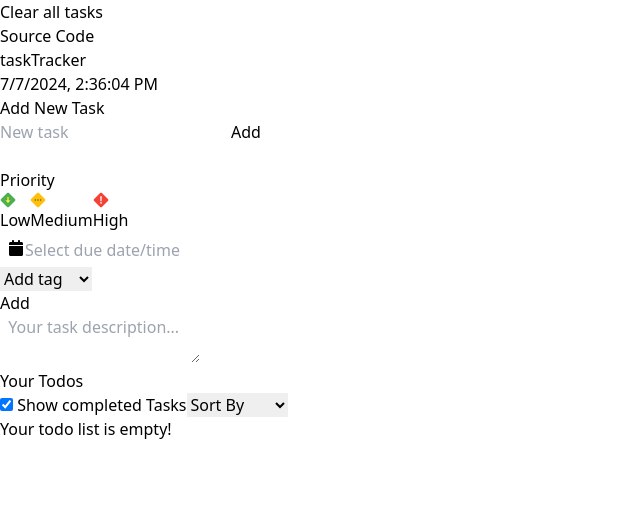
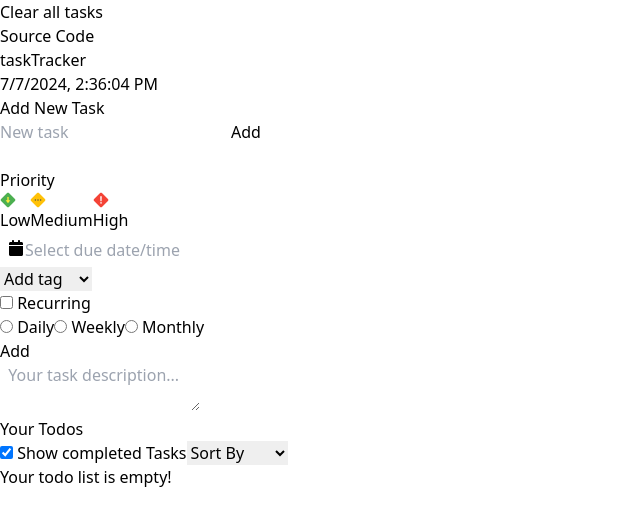
Before and after one commit to prabal-007/sigma-web-dev, a React (Vite) app in the folder exercises/TodoList-App/: page / in a window 1280 px wide. Shown: the top 526 px of the page, without its empty margins (0-640 px from the left). Built offline with nearby package versions, Linux system fonts and the light colour scheme.

Commit message:
UI for Setting Recurrence

```diff
--- a/exercises/TodoList-App/src/components/NewTask.jsx
+++ b/exercises/TodoList-App/src/components/NewTask.jsx
@@ -19,7 +19,8 @@ const NewTask = () => {
     const [sortBy, setsortBy] = useState('')
     const [tag, setTag] = useState('other')
     const [description, setDescription] = useState('')
-    // const [overDue, setoverDue] = useState(false)
+    const [isRecurring, setIsRecurring] = useState(false)
+    const [recurrenceInterval, setRecurrenceInterval] = useState('')
 
     useEffect(() => {
         let todoString = localStorage.getItem('todos')
@@ -99,7 +100,7 @@ const NewTask = () => {
 
     const handleSort = (e) => {
         setsortBy(e.target.value)
-        console.log(todos)
+        // console.log(todos)
     }
 
     const handleTag = (e) => {
@@ -133,7 +134,7 @@ const NewTask = () => {
 
     useEffect(() => {
         const interval = setInterval(checkOverDuetask, 6000)
-        console.log(`isOverDue ${checkOverDuetask}`)
+        // console.log(`isOverDue ${checkOverDuetask}`)
         return () => {
             clearInterval(interval)
         }
@@ -204,13 +205,20 @@ const NewTask = () => {
                         </div>
 
 
-                        <div>
+                        <div className='w-[20%] ml-[4%] fixed h-6'>
+                            <input type="checkbox" className='' onChange={() => setIsRecurring(!isRecurring)}/>
+                            <label htmlFor=""> Recurring</label>
+                            <div className={`${!isRecurring ? 'hidden' : 'block'} flex gap-3 border border-gray-200 w-3/4`}>
+                                <label htmlFor=""><input type="radio" name="recurring" value="daily" /> Daily</label>
+                                <label htmlFor=""><input type="radio" name="recurring" value="weekly" /> Weekly</label>
+                                <label htmlFor=""><input type="radio" name="recurring" value="monthly" /> Monthly</label>
+                            </div>
                         </div>
 
                         <button onClick={handleAdd} className={`block md:hidden bg-violet-500 font-bold text-white p-1 px-6 m-1 rounded-lg hover:text-gray-100 ${todo.length === 0 ? 'bg-violet-500' : 'bg-violet-800 hover:bg-violet-700'}`}>Add</button>
                     </div>
                     {/* <input type="textbox" placeholder='Your task description...' className='md:w-[75%] h-28 ml-32 mt-[-12%]'/> */}
-                    <textarea name="" id="" onChange={handleTextarea} value={description} className='md:w-[70%] h-24 ml-24 mt-[-12%]' placeholder='  Your task description...'></textarea>
+                    <textarea name="" id="" onChange={handleTextarea} value={description} className='md:w-[70%] h-24 ml-24 mt-[-2%]' placeholder='  Your task description...'></textarea>
                 </div>
 
                 <div className='flex flex-col items-center w-[100%] md:w-1/2 min-h-[10%] py-6 border border-violet-500 rounded-xl bg-violet-300 max-h-[60vh] overflow-auto'>
```
